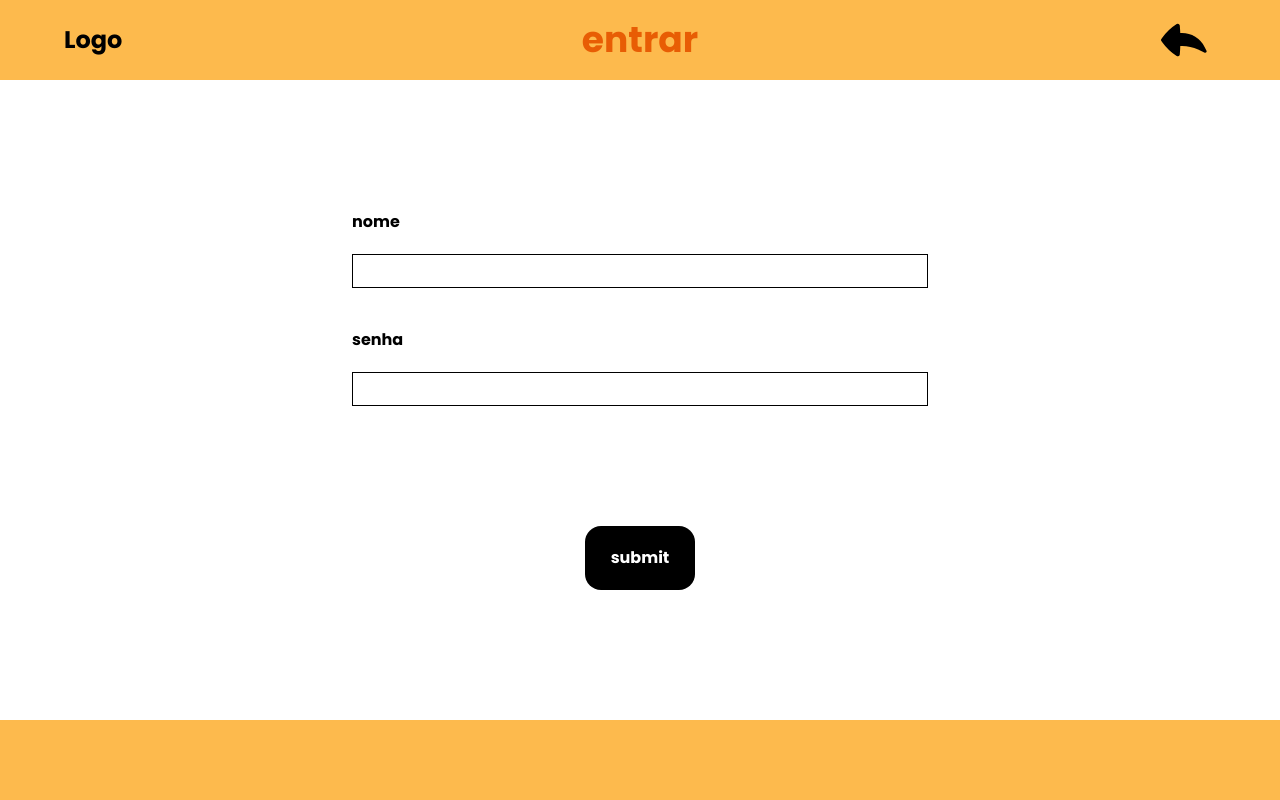
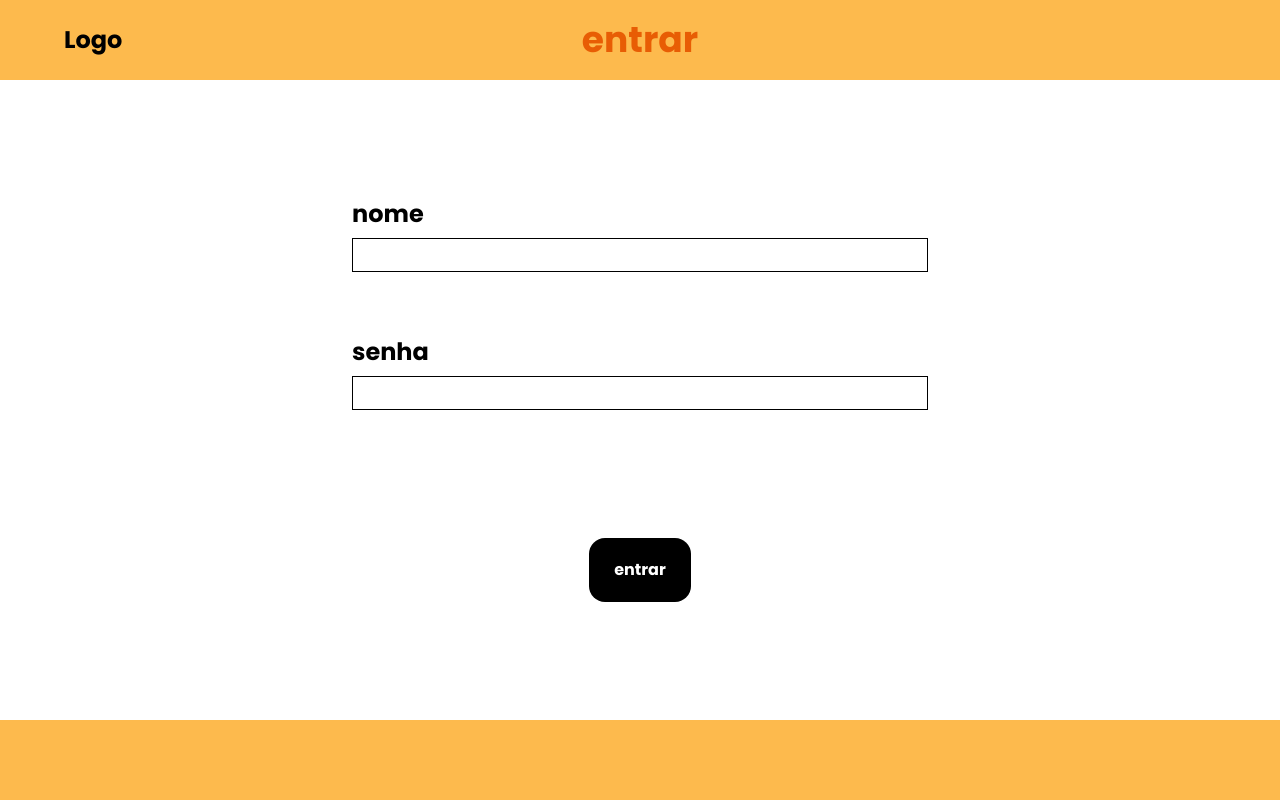
Before and after one commit to userNickLoad/oficina-santa-moto, a Node server app: page /entrar in a window 1280 px wide. Run offline with Node 20, Linux system fonts and the light colour scheme.

Commit message:
ja da pra fazer login

```diff
--- a/plataforma/nodemon.json
+++ b/plataforma/nodemon.json
@@ -3,5 +3,5 @@
     "ext": "ts,tsx,js,json,ejs",
     "ignore": ["dist"],
     "exec": "tsx src/app.ts",
-    "delay": "1000"
+    "delay": "300"
 }
--- a/plataforma/package.json
+++ b/plataforma/package.json
@@ -5,10 +5,12 @@
   "type": "module",
   "main": "dist/server.js",
   "scripts": {
-    "dev": "concurrently \"npm:dev:server\" \"npm:dev:css\"",
+    "dev": "concurrently \"npm:dev:server\" \"npm:dev:css\" \"npm:dev:client\"",
     "dev:server": "nodemon",
     "dev:css": "npx @tailwindcss/cli -i ./src/public/css/input.css -o ./src/public/css/output.css --watch",
-    "build": "npm run lint && npm run typecheck && npm run clean && tsc",
+    "dev:client": "tsc -p tsconfig.client.json --watch",
+    "build:client": "tsc -p tsconfig.client.json",
+    "build": "npm run lint && npm run typecheck && npm run clean && tsc && npm run build:client",
     "start": "node dist/app.js",
     "lint": "eslint src",
     "lint:fix": "eslint src --fix",
--- a/plataforma/src/controller/usuarioController.ts
+++ b/plataforma/src/controller/usuarioController.ts
@@ -33,10 +33,14 @@ export const entrar = async (req: Request, res: Response) => {
             sameSite: "lax",
             path: "/",
             maxAge: 60 * 60 * 1000
-        }).redirect("/");
+        }).json({
+            mensagem: "Login realizado com sucesso",
+            redirect: "/"
+        });
 
     }catch(e){
         if(e instanceof UsuarioIncorreto){
+            console.log(e);
             return res.status(403).json({"mensagem": e.message});
         }
 
--- a/plataforma/src/public/css/output.css
+++ b/plataforma/src/public/css/output.css
@@ -7,13 +7,18 @@
     --font-sans: "Poppins", sans-serif;
     --font-mono: ui-monospace, SFMono-Regular, Menlo, Monaco, Consolas, "Liberation Mono",
       "Courier New", monospace;
+    --color-red-900: oklch(39.6% 0.141 25.723);
     --color-black: #000;
     --color-white: #fff;
     --spacing: 0.25rem;
     --text-2xl: 1.5rem;
     --text-2xl--line-height: calc(2 / 1.5);
+    --text-3xl: 1.875rem;
+    --text-3xl--line-height: calc(2.25 / 1.875);
     --text-4xl: 2.25rem;
     --text-4xl--line-height: calc(2.5 / 2.25);
+    --text-5xl: 3rem;
+    --text-5xl--line-height: 1;
     --radius-2xl: 1rem;
     --radius-4xl: 2rem;
     --default-font-family: var(--font-sans);
@@ -177,6 +182,9 @@
   .z-2 {
     z-index: 2;
   }
+  .mt-\[1vh\] {
+    margin-top: 1vh;
+  }
   .mt-\[2vh\] {
     margin-top: 2vh;
   }
@@ -192,14 +200,17 @@
   .table {
     display: table;
   }
-  .h-\[5vh\] {
-    height: 5vh;
+  .h-\[2vh\] {
+    height: 2vh;
   }
   .h-\[8vh\] {
     height: 8vh;
   }
   .h-\[10vh\] {
     height: 10vh;
+  }
+  .h-\[15vh\] {
+    height: 15vh;
   }
   .h-\[20vh\] {
     height: 20vh;
@@ -210,8 +221,17 @@
   .h-\[90\%\] {
     height: 90%;
   }
+  .min-h-\[3vh\] {
+    min-height: 3vh;
+  }
   .min-h-\[80vh\] {
     min-height: 80vh;
+  }
+  .w-\[10vh\] {
+    width: 10vh;
+  }
+  .w-\[15vh\] {
+    width: 15vh;
   }
   .w-\[20vh\] {
     width: 20vh;
@@ -228,9 +248,6 @@
   .w-\[100\%\] {
     width: 100%;
   }
-  .w-\[100\] {
-    width: 100;
-  }
   .w-\[100vw\] {
     width: 100vw;
   }
@@ -240,11 +257,17 @@
   .flex-2 {
     flex: 2;
   }
+  .border-collapse {
+    border-collapse: collapse;
+  }
   .cursor-pointer {
     cursor: pointer;
   }
-  .grid-cols-3 {
-    grid-template-columns: repeat(3, minmax(0, 1fr));
+  .resize {
+    resize: both;
+  }
+  .grid-cols-2 {
+    grid-template-columns: repeat(2, minmax(0, 1fr));
   }
   .flex-col {
     flex-direction: column;
@@ -263,9 +286,6 @@
   }
   .gap-2 {
     gap: calc(var(--spacing) * 2);
-  }
-  .gap-5 {
-    gap: calc(var(--spacing) * 5);
   }
   .gap-\[2vh\] {
     gap: 2vh;
@@ -312,6 +332,9 @@
   .px-\[5vw\] {
     padding-inline: 5vw;
   }
+  .px-\[20vw\] {
+    padding-inline: 20vw;
+  }
   .py-\[1vh\] {
     padding-block: 1vh;
   }
@@ -325,12 +348,23 @@
     font-size: var(--text-2xl);
     line-height: var(--tw-leading, var(--text-2xl--line-height));
   }
+  .text-3xl {
+    font-size: var(--text-3xl);
+    line-height: var(--tw-leading, var(--text-3xl--line-height));
+  }
   .text-4xl {
     font-size: var(--text-4xl);
     line-height: var(--tw-leading, var(--text-4xl--line-height));
   }
+  .text-5xl {
+    font-size: var(--text-5xl);
+    line-height: var(--tw-leading, var(--text-5xl--line-height));
+  }
   .text-primary {
     color: var(--color-primary);
+  }
+  .text-red-900 {
+    color: var(--color-red-900);
   }
   .text-secondary {
     color: var(--color-secondary);
@@ -338,29 +372,52 @@
   .text-white {
     color: var(--color-white);
   }
+  .underline {
+    text-decoration-line: underline;
+  }
+  .outline {
+    outline-style: var(--tw-outline-style);
+    outline-width: 1px;
+  }
   @media (hover: hover) {
     .hover\:opacity-95:hover {
       opacity: 95%;
     }
   }
   @media (width >= 40rem) {
+    .sm\:w-full {
+      width: 100%;
+    }
     .sm\:grid-cols-2 {
       grid-template-columns: repeat(2, minmax(0, 1fr));
     }
   }
   @media (width >= 48rem) {
-    .md\:grid-cols-2 {
-      grid-template-columns: repeat(2, minmax(0, 1fr));
+    .md\:w-\[100\%\] {
+      width: 100%;
     }
   }
   @media (width >= 64rem) {
     .lg\:grid-cols-3 {
       grid-template-columns: repeat(3, minmax(0, 1fr));
     }
+    .lg\:text-3xl {
+      font-size: var(--text-3xl);
+      line-height: var(--tw-leading, var(--text-3xl--line-height));
+    }
   }
   @media (width >= 80rem) {
-    .xl\:grid-cols-3 {
-      grid-template-columns: repeat(3, minmax(0, 1fr));
+    .xl\:h-\[20vh\] {
+      height: 20vh;
+    }
+    .xl\:w-\[20vh\] {
+      width: 20vh;
+    }
+    .xl\:w-\[50\%\] {
+      width: 50%;
+    }
+    .xl\:px-\[2vw\] {
+      padding-inline: 2vw;
     }
   }
 }
@@ -372,10 +429,16 @@ body {
   inherits: false;
   initial-value: solid;
 }
+@property --tw-outline-style {
+  syntax: "*";
+  inherits: false;
+  initial-value: solid;
+}
 @layer properties {
   @supports ((-webkit-hyphens: none) and (not (margin-trim: inline))) or ((-moz-orient: inline) and (not (color:rgb(from red r g b)))) {
     *, ::before, ::after, ::backdrop {
       --tw-border-style: solid;
+      --tw-outline-style: solid;
     }
   }
 }
--- /dev/null
+++ b/plataforma/src/public/js/login.js
@@ -0,0 +1,51 @@
+"use strict";
+const form = document.querySelector("#entrar");
+if (!form) {
+    throw new Error("Formulário não encontrado");
+}
+const errorOutput = document.querySelector("#error");
+if (!errorOutput) {
+    throw new Error("ErrorOutput não localizado");
+}
+form.addEventListener("submit", async (event) => {
+    event.preventDefault();
+    // Limpa erros anteriores
+    errorOutput.innerText = "";
+    let errors = 0;
+    document.querySelectorAll("[id$='Output']").forEach(element => {
+        element.textContent = "";
+        const parent = element.parentNode;
+        const input = parent?.querySelector("input");
+        if (input?.value.trim() == "") {
+            element.textContent = "Preencha o campo";
+            errors += 1;
+        }
+    });
+    if (errors > 0)
+        return;
+    // Obtém os dados do formulário
+    const formData = new FormData(form);
+    const dados = Object.fromEntries(formData.entries());
+    try {
+        const response = await fetch(form.action, {
+            method: form.method,
+            headers: {
+                "Content-Type": "application/json"
+            },
+            body: JSON.stringify(dados)
+        });
+        const resultado = await response.json();
+        if (!response.ok) {
+            errorOutput.innerText = resultado.mensagem;
+            return;
+        }
+        window.location = resultado.redirect;
+        console.log("Login realizado com sucesso!");
+        // Aqui você pode tratar o sucesso do login.
+    }
+    catch (error) {
+        console.error("Erro ao enviar formulário:", error);
+        errorOutput.innerText = "Não foi possível conectar ao servidor.";
+    }
+});
+//# sourceMappingURL=login.js.map
--- a/plataforma/src/routes/usuarioRoutes.ts
+++ b/plataforma/src/routes/usuarioRoutes.ts
@@ -1,10 +1,11 @@
 import { cadastrar, entrar, getUsuarioById } from "../controller/usuarioController.js";
 import { Router } from "express";
+import { authMiddleware } from "../middlewares/authMiddleware.js";
 
 const router = Router();
 
 router.post("/entrar", entrar);
-router.post("/cadastrar", cadastrar);
+router.post("/cadastrar", authMiddleware, cadastrar);
 // router.get("/:id", getUsuarioById);
 
 export default router;
--- a/plataforma/src/view/pages/entrar.ejs
+++ b/plataforma/src/view/pages/entrar.ejs
@@ -1,12 +1,15 @@
-<%
-    const form = {
+
+<section class="w-[100%] h-[80vh] flex flex-col justify-center items-center">
+    <%- include("../partials/form", {
+        id: "entrar",
+        method: "POST",
+        action: "/api/usuario/entrar",
         submit: "entrar",
         items: [
             {name: "nome", type: "text", maxlength: 50},
             {name: "senha", type: "password", maxlength: 50}
         ]
-    };
-%>
-<section class="w-[100%] h-[80vh] flex flex-col justify-center items-center">
-    <%- include("../partials/form", { form } )%>
+    })%>
 </section>
+
+<script type="module" src="/js/login.js"></script>
--- a/plataforma/src/view/pages/inicio.ejs
+++ b/plataforma/src/view/pages/inicio.ejs
@@ -20,7 +20,7 @@
     class="flex justify-center items-center mt-[5vh]"
     >
     <nav
-        class="grid lg:grid-cols-3 sm:grid-cols-2 gap-[5vh]"
+        class="grid lg:grid-cols-3 grid-cols-2 gap-[5vh]"
         >
         <% ops.forEach(item => {%>
             <%- include("../partials/card", item)%>
--- a/plataforma/src/view/partials/button.ejs
+++ b/plataforma/src/view/partials/button.ejs
@@ -4,7 +4,7 @@
     id=<%= name %>
     name=<%= name %>
     alt=<%= name %>
-    class="px-[2vw] py-[1vh] bg-black text-white rounded-2xl cursor-pointer hover:opacity-95"
+    class="xl:px-[2vw] py-[1vh] px-[20vw] bg-black text-white rounded-2xl cursor-pointer hover:opacity-95"
 >
 <%= name %>
 </button>
--- a/plataforma/src/view/partials/card.ejs
+++ b/plataforma/src/view/partials/card.ejs
@@ -3,11 +3,11 @@
     class="flex flex-col justify-center items-center gap-[2vh]"
     >
     <div
-        class="w-[20vh] h-[20vh] flex justify-center items-center bg-primary rounded-4xl"
+        class="xl:w-[20vh] xl:h-[20vh] w-[15vh] h-[15vh] flex justify-center items-center bg-primary rounded-4xl"
         >
         <img tabindex="-1" src=<%= src %> alt=<%= name %>  class="w-[90%] h-[90%]">
     </div>
-    <h3 class="text-center">
+    <h2 class="text-center lg:text-3xl">
         <%= name %>
     </h3>
 </a>
--- a/plataforma/src/view/partials/form.ejs
+++ b/plataforma/src/view/partials/form.ejs
@@ -1,18 +1,17 @@
-<form action="" method="post"
+<form action="<%= action %>" method="<%= method %>" id="<%= id %>"
     class=" w-[90vw] flex flex-col justify-center align-middle items-center gap-[5vh]"
 >
-    <% form.items.forEach(item => {%>
+    <% items.forEach(item => {%>
         <%- include("../partials/inputBox", { item })%>
     <% }); %>
 
-    <div class="w-full h-[5vh] flex items-center">
-        <p id="error"></p>
-    </div>
+    <p id="error" class="h-[2vh] text-red-900 min-h-[3vh]"></p>
+
 
     <div class="w-full h-[8vh] flex justify-center">
         <%- include("../partials/button", {
             type: "submit",
-            name: "submit",
+            name: submit,
             onclick: ""
         }) %>
 
--- a/plataforma/src/view/partials/header.ejs
+++ b/plataforma/src/view/partials/header.ejs
@@ -6,6 +6,7 @@
 
     <nav class="flex-2 flex justify-end">
 
+        <% if(voltar){%>
             <a href="/" class="flex items-center gap-2 z-2">
                 <svg
                     xmlns="http://www.w3.org/2000/svg"
@@ -19,6 +20,7 @@
                     />
                 </svg>
             </a>
+        <% }%>
     </nav>
 
 </header>
--- a/plataforma/src/view/partials/inputBox.ejs
+++ b/plataforma/src/view/partials/inputBox.ejs
@@ -1,14 +1,15 @@
-<div class="w-[50%] flex flex-col gap-5">
-    <label text-2xl for="<%= item.name %>">
+<div class="xl:w-[50%] w-full flex flex-col">
+    <label class="text-2xl" for="<%= item.name %>">
         <%= item.name %>
     </label>
 
     <input
-        class="w-full text-2xl border border-solid border-black"
+        class="w-full text-2xl border border-solid border-black mt-[1vh]"
         type="<%= item.type %>"
         id="<%= item.name %>"
         name="<%= item.name %>"
         alt="escreva <%= item.name %>"
         maxlength=<%= item.maxlength %>
     >
+    <p class="text-red-900 min-h-[3vh]" id="<%= item.name %>Output"></p>
 </div>
```
Also changed, not shown: plataforma/src/routes/paginasRoutes.ts (+7 -4 lines), plataforma/src/view/scripts/login.ts (added, +71 -0 lines), plataforma/tsconfig.client.json (added, +26 -0 lines), 1 other file. Lines whose indentation alone changed are shown as unchanged.
